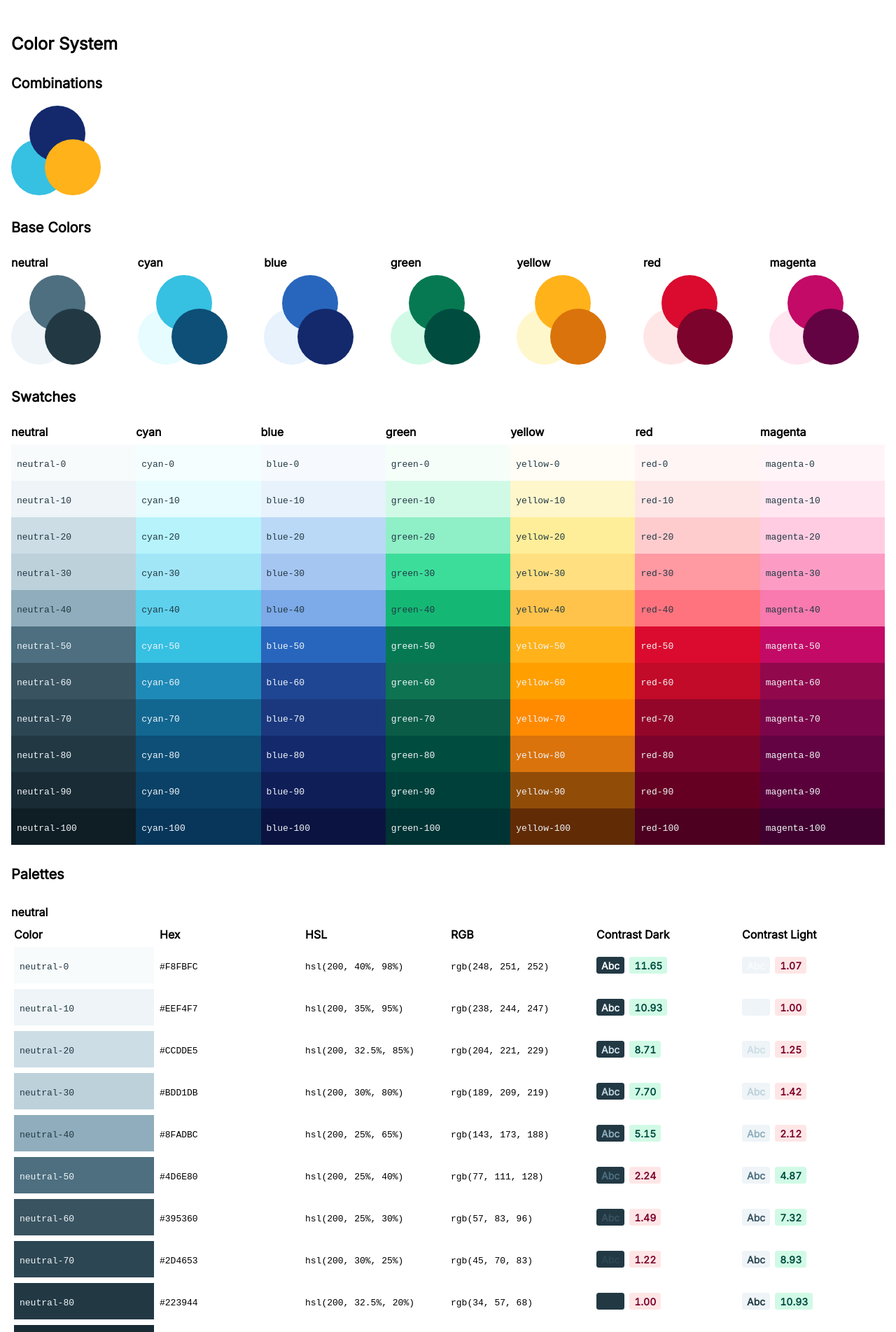
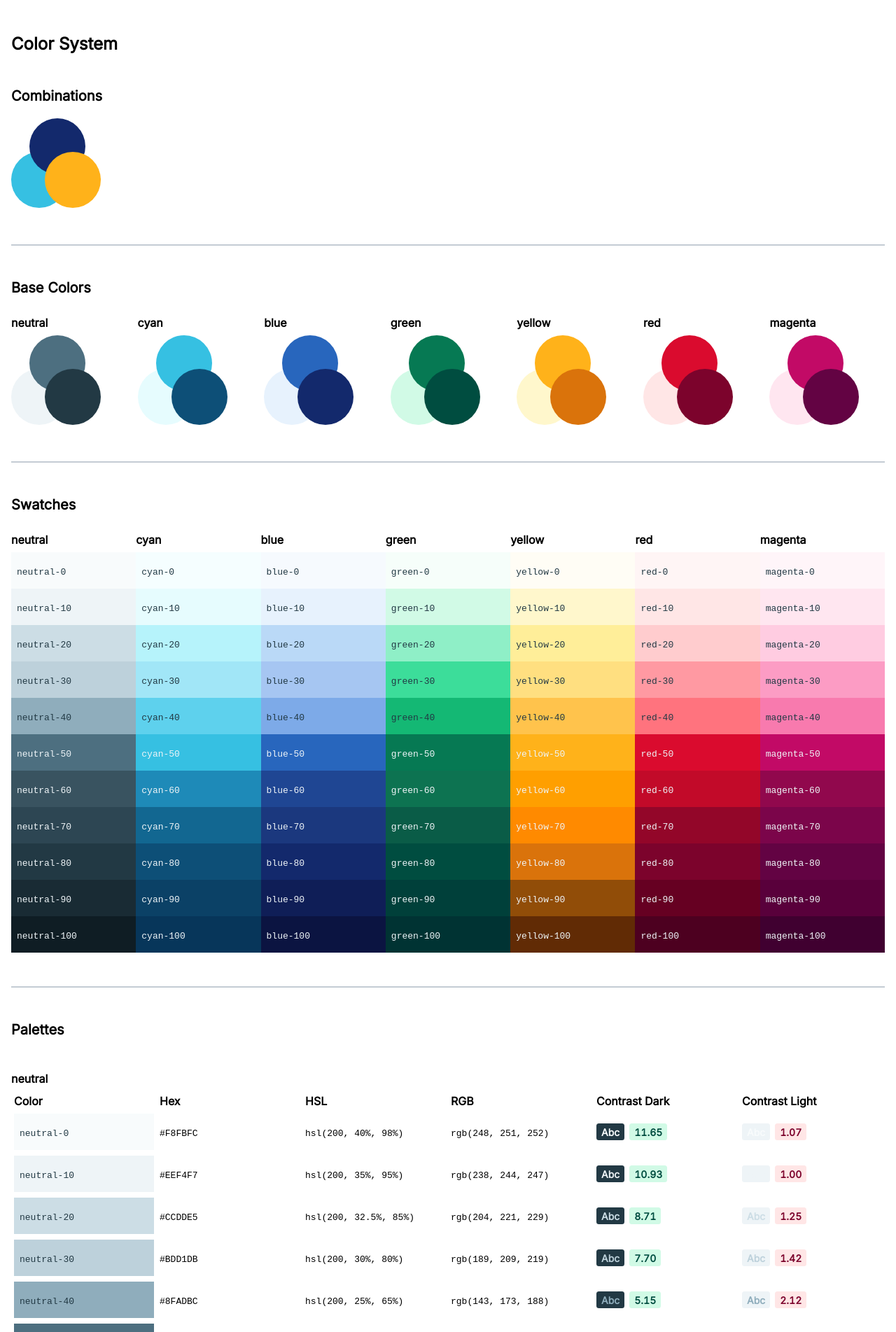
Before and after one commit to scottdejonge/color-system, a Vue app: page / in a window 1280 px wide. Shown: the top 1903 px of the page at 70% size. Built offline with nearby package versions, Linux system fonts and the light colour scheme.

Commit message:
Sections

```diff
--- a/public/styles.css
+++ b/public/styles.css
@@ -60,12 +60,15 @@ th {
 }
 
 section {
+  margin-bottom: 3rem;
+  margin-top: 3rem;
+}
+
+section:not(:last-child) {
   border-bottom-color: hsl(210, 15%, 80%);
   border-bottom-style: solid;
   border-bottom-width: 0.125rem;
-  margin-bottom: 2rem;
-  margin-top: 2rem;
-  padding-bottom: 2rem;
+  padding-bottom: 3rem;
 }
 
 .combinations {
--- a/src/App.vue
+++ b/src/App.vue
@@ -22,7 +22,14 @@ export default {
 <template>
   <main>
     <h1>Color System</h1>
-    <h2>Combinations</h2>
+    <section
+      aria-labelledby="combinations"
+    >
+      <h2
+        id="combinations"
+      >
+        Combinations
+      </h2>
       <ul class="combinations">
         <li>
           <Combination
@@ -32,20 +39,45 @@ export default {
           />
         </li>
       </ul>
-    <h2>Base Colors</h2>
+    </section>
+    <section
+      aria-labelledby="base-colors"
+    >
+      <h2
+        id="base-colors"
+      >
+        Base Colors
+      </h2>
       <Combinations
         v-bind:palettes="$options.SHADES"
       />
-    <h2>Swatches</h2>
+    </section>
+    <section
+      aria-labelledby="swatches"
+    >
+      <h2
+        id="swatches"
+      >
+        Swatches
+      </h2>
       <Swatches
         v-bind:palettes="$options.palettes"
       />
-    <h2>Palettes</h2>
+    </section>
+    <section
+      aria-labelledby="palettes"
+    >
+      <h2
+        id="palettes"
+      >
+        Palettes
+      </h2>
       <Palette
         v-for="(palette, name) in $options.palettes"
         v-bind:key="name"
         v-bind:name="name"
         v-bind:palette="palette"
       />
+    </section>
   </main>
 </template>
```
Lines whose indentation alone changed are shown as unchanged.
